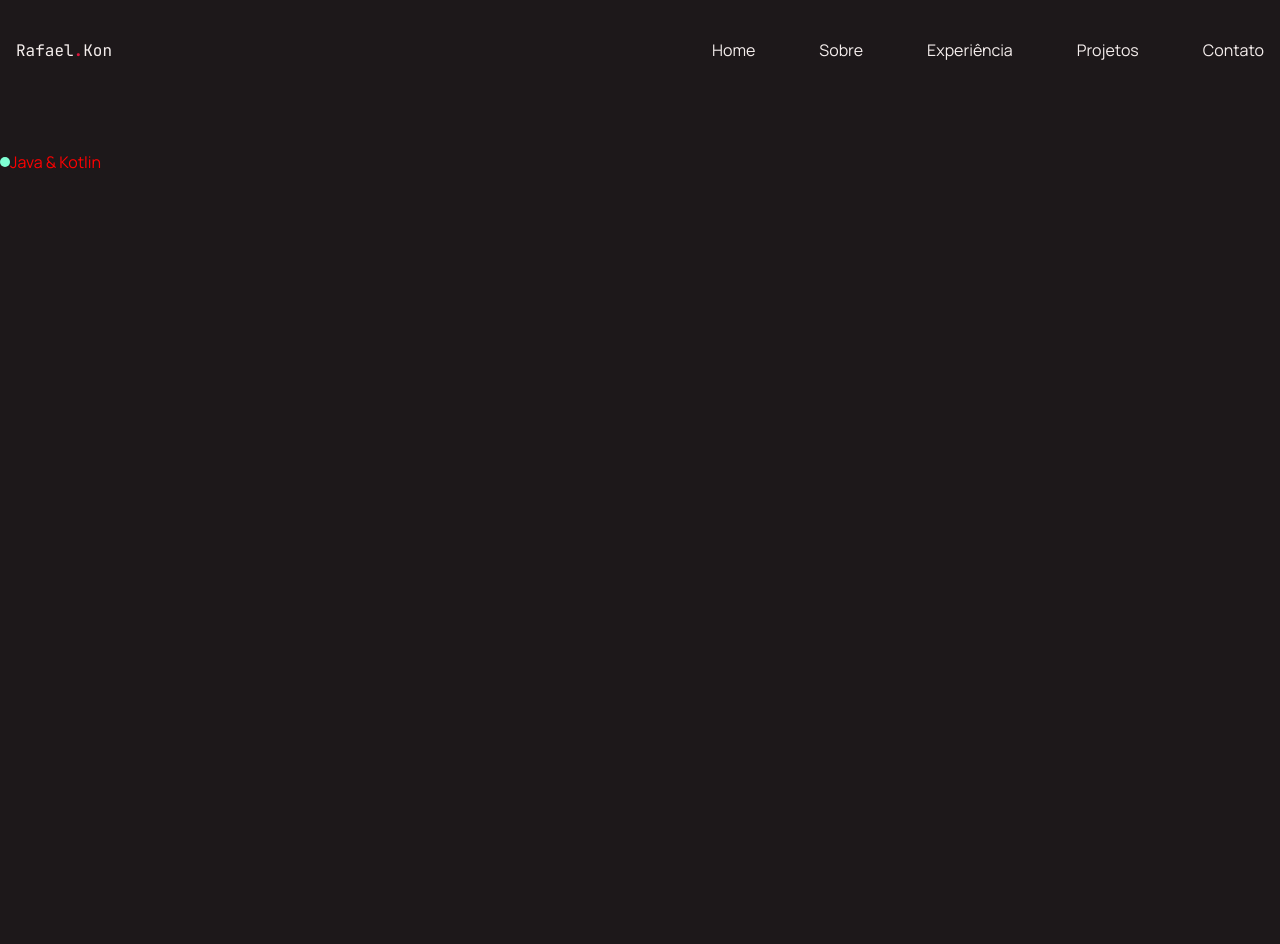
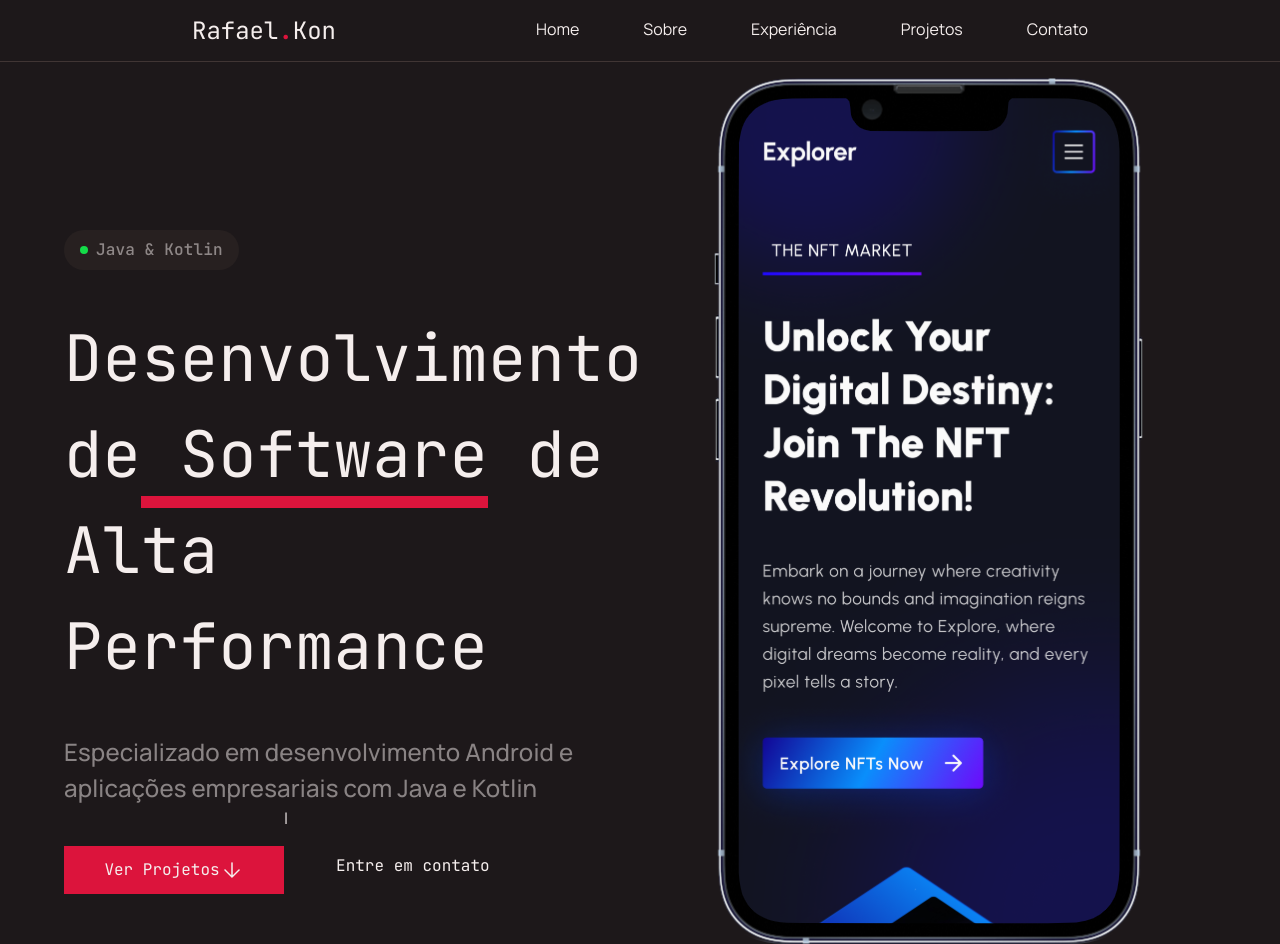
Before and after one commit to rafaelKontein23/portifolio-rafa, a React (Vite) app: page / in a window 1280 px wide. Before the commit the page ends 800 px from the top, so only its background shows below. Built offline with nearby package versions, Linux system fonts and the light colour scheme.

Commit message:
fazendo os ajuste necessarios

```diff
--- a/src/Pages/home/index.tsx
+++ b/src/Pages/home/index.tsx
@@ -9,8 +9,7 @@ const Home: React.FC = () => {
   return (
     <>
       <MenuCima />
-        <InicialHome/>
-
+      <InicialHome />
     </>
   );
 };
--- a/src/components/inicial/InicialHome.tsx
+++ b/src/components/inicial/InicialHome.tsx
@@ -1,15 +1,42 @@
 import 'react'
-import './inicial.css'
-
+import iphone_image from '/iphone_image.svg'
+import seta_baixo from '/arrow-down.png'
 
 function InicialHome() {
     return (
-        <div>
+        <div className='flex justify-between items-center px-16'>
+            <div className='w-1/2 pt-[150px]'>
+                <div className='flex h-10 items-center justify-start bg-[#272020] px-4 py-2 w-[175px] rounded-[100px]'>
+                    <div className='rounded-[100px] bg-[#14DC49] h-[8px] w-[8px] mr-2'></div>
+                    <span className='text-[16px] opacity-50 font-[500] tracking-[0.15px] font-jetbrains'>Java & Kotlin</span>
+                </div>
 
-            <div className='linguagem'>
-                <div className='bolinha'>
+                <div className='mt-[40px]'>
+                    <h2 className='text-[64px] font-jetbrains tracking-[0.15px]'>
+                        Desenvolvimento de
+                        <span className='border-b-12 border-solid border-b-[#DC143C] mb-[-20px]'> Software</span> de Alta
+                        Performance
+                    </h2>
+                    <p className='text-[24px] opacity-50 font-[500] tracking-[0.15px] mt-[40px]'>
+                        Especializado em desenvolvimento Android e aplicações empresariais com Java e Kotlin
+                    </p>
                 </div>
-                <span className='texto-linguagem'>Java & Kotlin</span>
+                <div className='flex justify-start'>
+
+                    <button className='flex bg-[#DC143C] w-[220px] h-[48px] p-2 mt-[40px] w-1/2  justify-center place-items-center'>
+                        <span className='font-jetbrains '>Ver Projetos</span>
+                        <img src={seta_baixo} />
+                    </button>
+                    <h1 >|</h1>
+
+                    <span className='place-content-center p-12 font-jetbrains'>Entre em contato</span>
+
+                </div>
+
+            </div>
+
+            <div className="w-1/2 flex justify-center">
+                <img src={iphone_image} alt="iPhone" />
             </div>
         </div>
     )
--- a/src/components/inicial/inicial.css
+++ /dev/null
@@ -1,16 +0,0 @@
-.linguagem{
-    display: flex;
-    margin-top: 50px;
-    border: ;
-    align-items: center;
-}
-
-.texto-linguagem{
-    color: #ff0000;
-}
-.bolinha{
-    border-radius: 30px;
-    height: 10px;
-    width: 10px;
-    background-color: aquamarine;
-}
--- a/src/components/menu/menuCima.css
+++ /dev/null
@@ -1,87 +0,0 @@
-@import url("https://fonts.googleapis.com/css2?family=JetBrains+Mono:wght@300;400;700&display=swap");
-@import url("https://fonts.googleapis.com/css2?family=Manrope:wght@300;400;700&display=swap");
-
-
-* {
-    margin: 0;
-    padding: 0;
-    box-sizing: border-box;
-    font-family: 'Fira Code', monospace;
-
-}
-
-.navbar {
-    display: flex;
-    align-items:center;
-    justify-content: space-between;
-    padding: 15px 50px;
-    background-color: #1D181A;
-    width: 100%;
-    top: 0;
-    z-index: 1000;
-    height: 70px;
-    top: 0;
-    left: 0;
-    border-bottom: 1px solid #403534;
-}
-.menu .indicador {
-    width: 0%;
-    position: absolute;
-    bottom: -30px;
-    height: 3px;
-    background-color: #DC143C;
-    transition: width 0.3s ease, left 0.3s ease;
-    transform: translateX(0%);
-  }
-.meu-nome {
-    color: #ffffff;
-    font-size: 24px;
-    font-style: normal;
-    font-weight: 500;
-    line-height: 125%;
-    letter-spacing: -2.16px;
-
-    font-family: 'Fira Code', monospace;
-  }
-
-
-.ponto{
-    color: #DC143C;
-}
-
-.menu {
-    flex-grow: 1;
-    display: flex;
-    justify-content: end;
-
-}
-
-.menu ul {
-    list-style: none;
-    display: flex;
-
-    gap: 64px;
-}
-
-.menu ul li {
-    display: inline-block;
-    position: relative;
-}
-
-.menu ul li a {
-    text-decoration: none;
-    color: white;
-    font-size: 18px;
-    font-family: "Manrope", sans-serif;
-    padding: 10px 15px;
-    font-size: 16px;
-    font-style: normal;
-    font-weight: 400;
-    line-height: 125%;
-    letter-spacing: 0.5px;
-
-}
-
-.menu li:hover .indicador {
-    width: 100%;
-  }
--- a/src/components/menu/menuCima.tsx
+++ b/src/components/menu/menuCima.tsx
@@ -2,34 +2,43 @@ import 'react'
 
 
 function MenuCima() {
+  const menu = [
+    {
+      nome: 'Home',
+      link: '#'
+    },
+    {
+      nome: 'Sobre',
+      link: '#'
+    },
+    {
+      nome: 'Experiência',
+      link: '#'
+    },
+    {
+      nome: 'Projetos',
+      link: '#'
+    },
+    {
+      nome: 'Contato',
+      link: '#'
+    },
+  ]
+
   return (
-    <nav  className="flex items-center justify-between px-4 py-[50px] bg-[#1D181A] w-full top-0 left-0 z-[1000] h-[70px] border-b-[#403534]  ">
+    <nav className="flex items-center justify-between px-48 bg-[#1D181A] w-full top-0 left-0 z-[1000] h-[62px] border-b border-solid border-b-[#403534]">
       <div className="logo">
-        <span className="font-jetbrains">Rafael<strong className="text-[#DC143C] font-jetbrains">.</strong>Kon</span>
+        <span className="font-jetbrains text-[24px]">Rafael<strong className="text-[#DC143C] font-jetbrains">.</strong>Kon</span>
       </div>
 
       <div className="menu">
-        <ul className="flex items-end gap-16 hover:">
-          <li>
-            <a href="#home">Home</a>
-            <div className="indicador"></div>
-          </li>
-          <li>
-            <a href="#sobre">Sobre</a>
-            <div className="indicador"></div>
-          </li>
-          <li>
-            <a href="#experiencia">Experiência</a>
-            <div className="indicador"></div>
-          </li>
-          <li>
-            <a href="#projetos">Projetos</a>
-            <div className="indicador"></div>
-          </li>
-          <li>
-            <a href="#contato">Contato</a>
-            <div className="indicador"></div>
-          </li>
+        <ul className="flex items-end gap-16">
+          {menu.map((m, i) => (
+            <li key={i}>
+              <a href={m.link} className='h-[62px] border-b-4 border-b-transparent flex items-center justify-center transition-colors duration-300 hover:border-b-[#DC143C]'>{m.nome}</a>
+            </li>
+          ))}
+
         </ul>
       </div>
 
```
Also changed, not shown: public/arrow-down.png (added), public/iphone_image.svg (added). Lines whose indentation alone changed are shown as unchanged.
